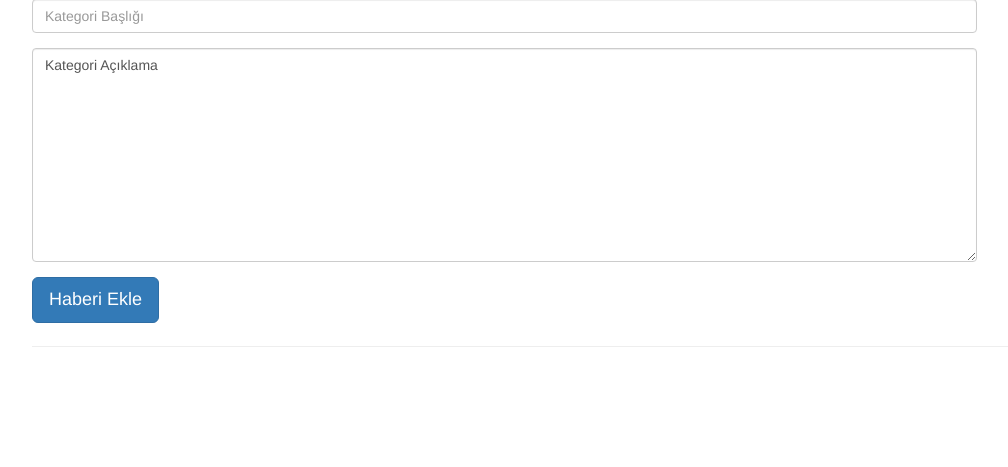
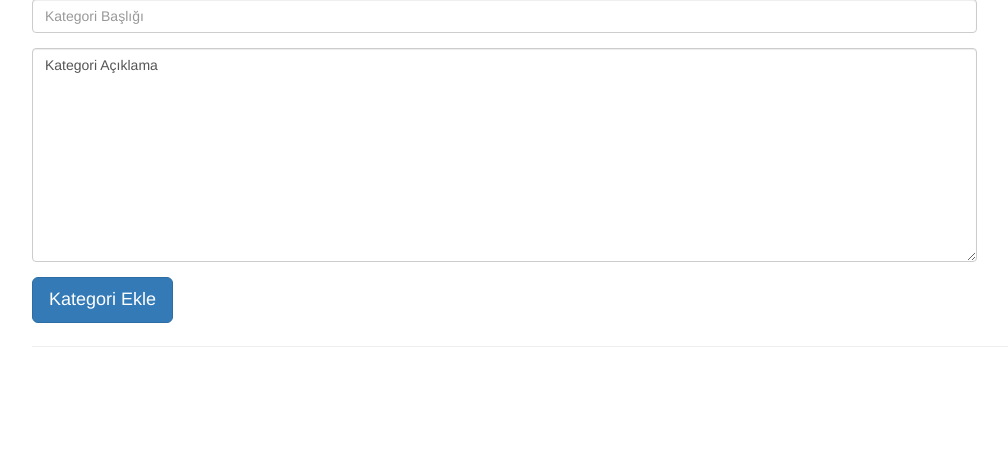
Before and after one commit to ayhankuru/back-to-pehepe, a PHP site: page /ekle/kategori in a window 1280 px wide. Shown: the part 157-624 px from the top of the page, without its empty margins (38-1046 px from the left). Run offline with PHP 8.4, Linux system fonts and the light colour scheme; a user stored in the database is signed in.

Commit message:
Update kat_ekle.php
button rename fixed

```diff
--- a/view/kat_ekle.php
+++ b/view/kat_ekle.php
@@ -26,7 +26,7 @@
                   $(function(){$('textarea#contentx').focus(function() { $(this).val(''); });  });
                   </script>
 
-              <button type="submit" class="btn btn-primary btn-lg">Haberi Ekle</button>
+              <button type="submit" class="btn btn-primary btn-lg">Kategori Ekle</button>
             </form>
 
 
```
